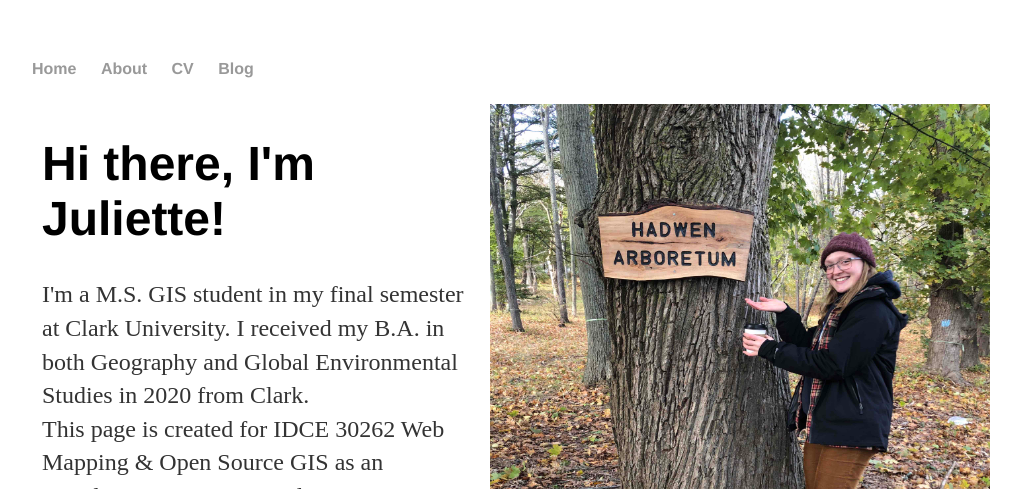
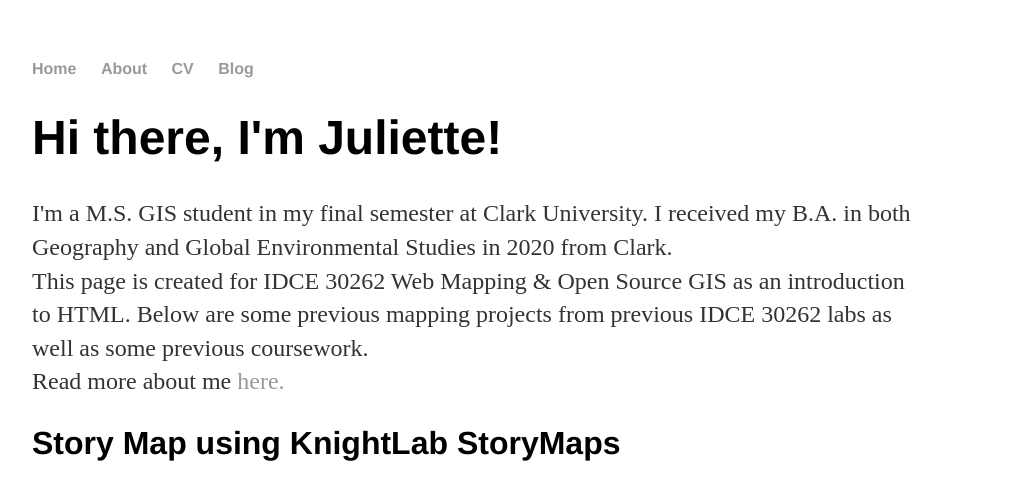
Before and after one commit to jugale/jugale.github.io, a Jekyll site: the page built from index.html, in a window 1280 px wide. Shown: the top 489 px of the page, without its empty margins (160-1181 px from the left). Built offline with Jekyll 4.4.1, drawn with Linux system fonts in a browser that asks for light colours; a script that is not in the unit is left out; grey boxes are pictures that could not be loaded.

Commit message:
update index

```diff
--- a/index.html
+++ b/index.html
@@ -6,38 +6,12 @@ title: Juliette Gale, GIS Specialist & Remote Sensing Analyst
 <Title>
 <Body background="/Users/juliette/github/jugale.github.io/files/Houston.png">
 </Title>
-<style>
-* {
-  box-sizing: border-box;
-}
-/* Create two equal columns that floats next to each other */
-.column {
-  float: left;
-  width: 50%;
-  padding: 10px;
-}
-
-/* Clear floats after the columns */
-.row:after {
-  content: "";
-  display: table;
-  clear: both;
-}
-</style>
 </Head>
 <body>
-<div class="row">
-  <div class="column">
-		<div class="blurb">
-			<h1>Hi there, I'm Juliette!</h1>
-			<p>I'm a M.S. GIS student in my final semester at Clark University. I received my B.A. in both Geography and Global Environmental Studies in 2020 from Clark. <br> This page is created for IDCE 30262 Web Mapping & Open Source GIS as an introduction to HTML. Below are some previous mapping projects from previous IDCE 30262 labs as well as some previous coursework. <br> Read more about me <a href="/about">here.</a></p>
-		</div><!-- /.blurb -->
-  </div>
-  <div class="column">
-    <img src="/files/me_arb.jpg" alt="Me!" width="500" height="600">
-  </div>
-</div>
-
+	<div class="blurb">
+		<h1>Hi there, I'm Juliette!</h1>
+		<p>I'm a M.S. GIS student in my final semester at Clark University. I received my B.A. in both Geography and Global Environmental Studies in 2020 from Clark. <br> This page is created for IDCE 30262 Web Mapping & Open Source GIS as an introduction to HTML. Below are some previous mapping projects from previous IDCE 30262 labs as well as some previous coursework. <br> Read more about me <a href="/about">here.</a></p>
+	</div><!-- /.blurb -->
 
 	<h2> Story Map using KnightLab StoryMaps </h2>
 	<iframe src="https://uploads.knightlab.com/storymapjs/7b3edf7a33b56487a5f4bc3389b7f36e/hero-fieldwork-summer-2019/index.html" frameborder="0" width="100%" height="800"></iframe>
```
